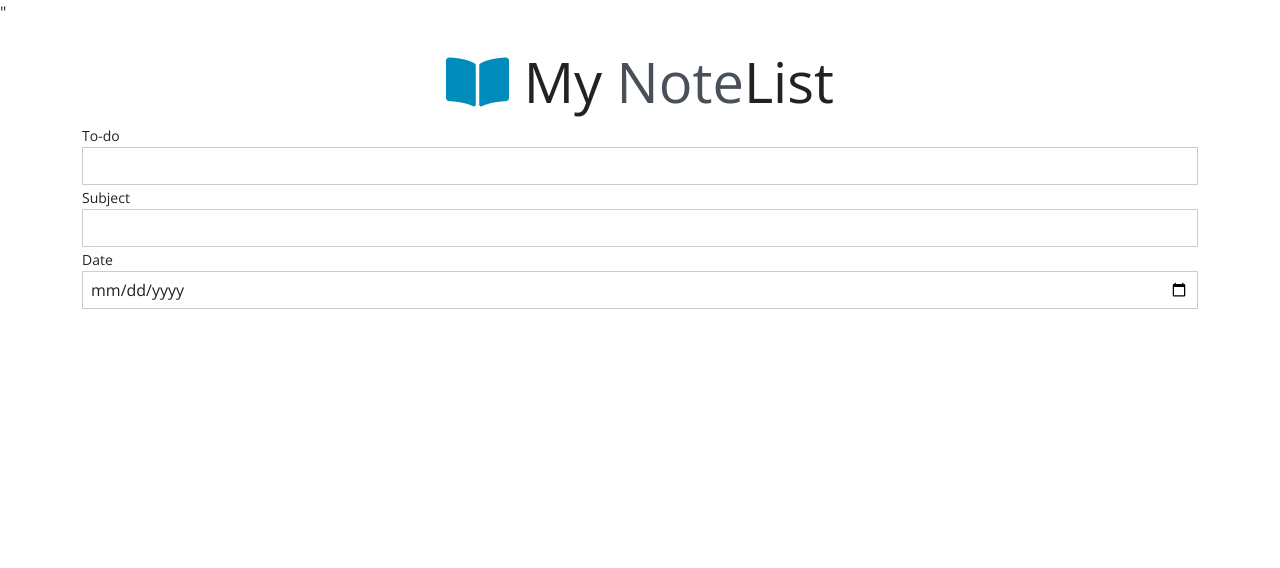
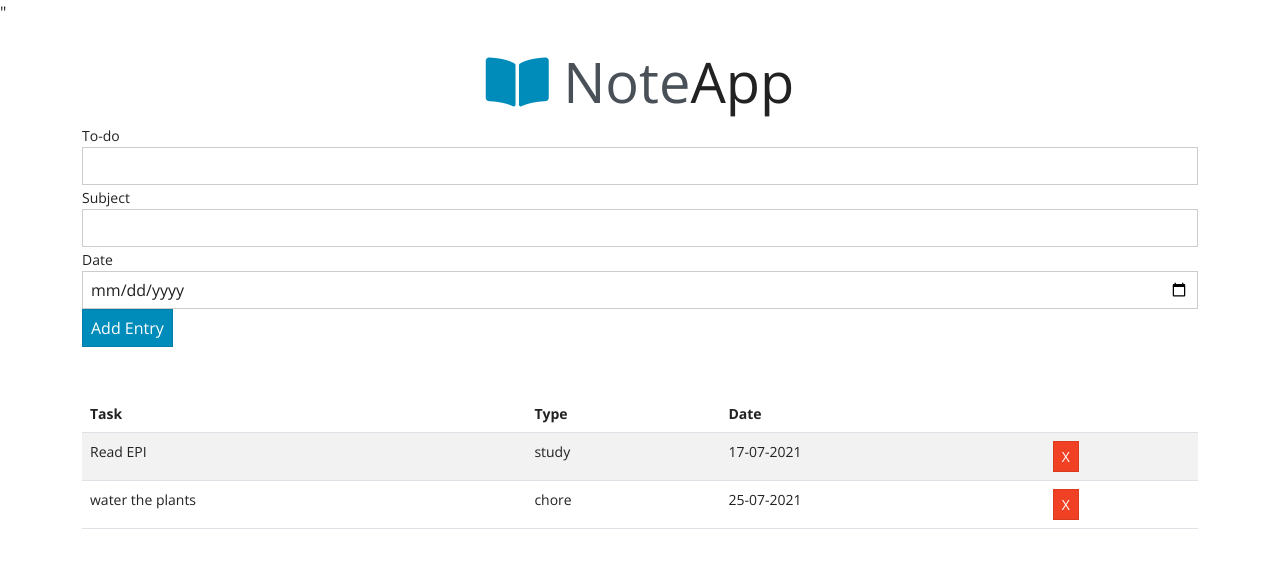
Before and after one commit to vskrch/NoteApp, a plain HTML site: page index.html in a window 1280 px wide. Drawn offline with nearby package versions, Linux system fonts and the light colour scheme.

Commit message:
Revert "first commit"
This reverts commit 556e3db1c2fcea697c286ab5dbc2041a45ff452d.

```diff
--- a/app.js
+++ b/app.js
@@ -0,0 +1,90 @@
+
+ //Task class: Represents Task and it's props
+class Task{
+    constructor(title,type,date){
+        this.title = title;
+        this.type = type;
+        this.date = date;
+
+    }
+}
+ //UI class : Handle UI Tasks
+class UI{
+    static displayTasks(){
+        const StoredTasks =[
+            {
+                title: 'Read EPI',
+                type: 'study',
+                date:'17-07-2021'
+
+        },{
+            title:'water the plants',
+            type:'chore',
+            date:'25-07-2021'
+
+        }];
+
+        const tasks = StoredTasks;
+
+        tasks.forEach((task)=> UI.addTastToList(task));
+    }
+    static addTastToList(task){
+        const list = document.querySelector('#task-list');
+
+        const row = document.createElement('tr');
+
+        row.innerHTML = `
+        <td> ${task.title}</td>
+        <td> ${task.type}</td>
+        <td> ${task.date}</td>
+        <td><a href='#' class="btn btn-danger btn-sm delete">X</a></td>
+
+        `;
+        list.appendChild(row);
+
+    }
+
+    static deleteTask(el){
+        if(el.classList.contains('delete')){
+            el.parentElement.parentElement.remove();
+
+        }
+
+    }
+    static clearFields(){
+        document.querySelector('#title').value="";
+        document.querySelector('#type').value="";
+        document.querySelector('#date').value="";
+    }
+}
+
+ //Event : Display Tasks/to-do
+ document.addEventListener('DOMContentLoaded',UI.displayTasks);
+
+ //Event : Add a Task
+ document.querySelector('#list-form').addEventListener('submit',(event)=>{
+     //get form data
+     event.preventDefault();
+     const title = document.querySelector('#title').value;
+     const type = document.querySelector('#type').value;
+     const date = document.querySelector('#date').value;
+
+
+     //Instanciate Task
+     const task = new Task(title,type,date);
+     console.log(task);
+
+     //Add taskt to UI
+
+     UI.addTastToList(task);
+
+     //clear the clutter after submit
+     UI.clearFields();
+
+ });
+
+ //Event : Remove a Task
+
+ document.querySelector('#task-list').addEventListener('click',(event)=>{
+     UI.deleteTask(event.target)
+ });
--- a/index.html
+++ b/index.html
@@ -12,23 +12,40 @@
 <div class="container mt-4">
     <h1 class="display-4 text-center">
         <i class="fas fa-book-open text-primary"></i>
-        My <span class="text-secondary">Note</span>List</h1> </h1>
+         <span class="text-secondary">Note</span>App</h1> </h1>
         <form id="list-form">
             <div class="form-group">
                 <label for="title">To-do</label>
                 <input type="text" id="title" class="form-control">
             </div>
             <div class="form-group">
-                <label for="subject">Subject</label>
-                <input type="text" id="subject" class="form-control">
+                <label for="type">Subject</label>
+                <input type="text" id="type" class="form-control">
             </div>
             <div class="form-group">
-                <label for="date1">Date</label>
-                <input type="date" id="date1" class="form-control" >
+                <label for="date">Date</label>
+                <input type="date" id="date" class="form-control" >
             </div>
+            <input type="submit" value="Add Entry" class="btn btn-primary btn-block">
         </form>
+        <table class="table table-striped mt-5">
+            <thead>
+
+                <tr>
+                    <th>Task</th>
+                    <th>Type</th>
+                    <th>Date</th>
+                    <th></th>
+
+
+                </tr>
+            </thead>
+            <tbody id="task-list"></tbody>
+        </table>
 
 
 </div>
+
+<script src="app.js"></script>
     </body>
 </html>
```
